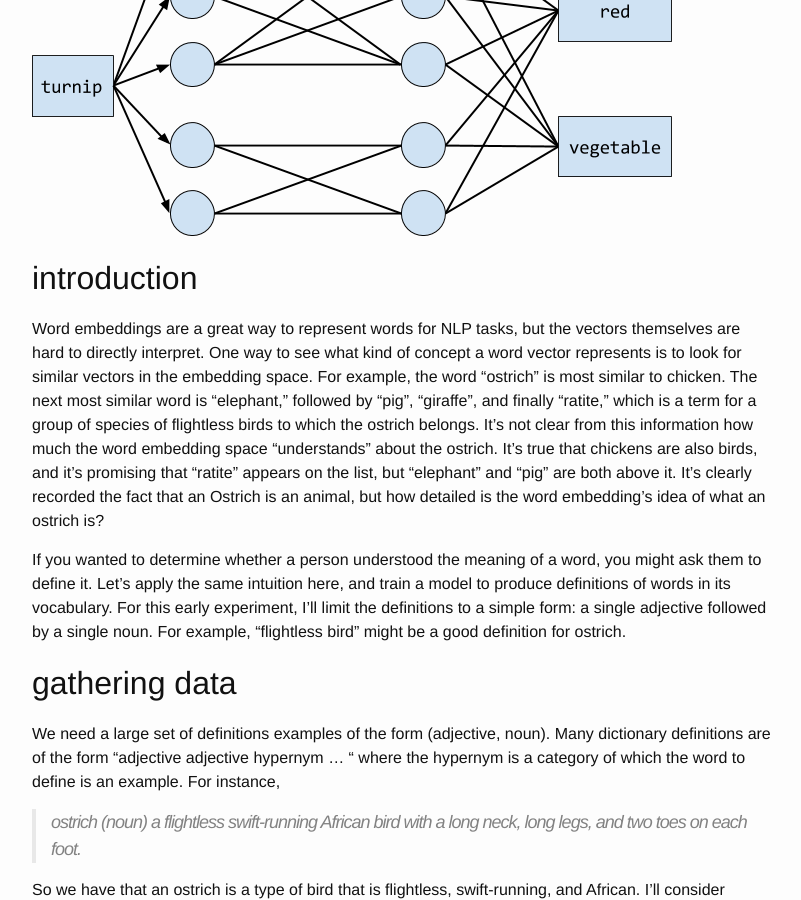
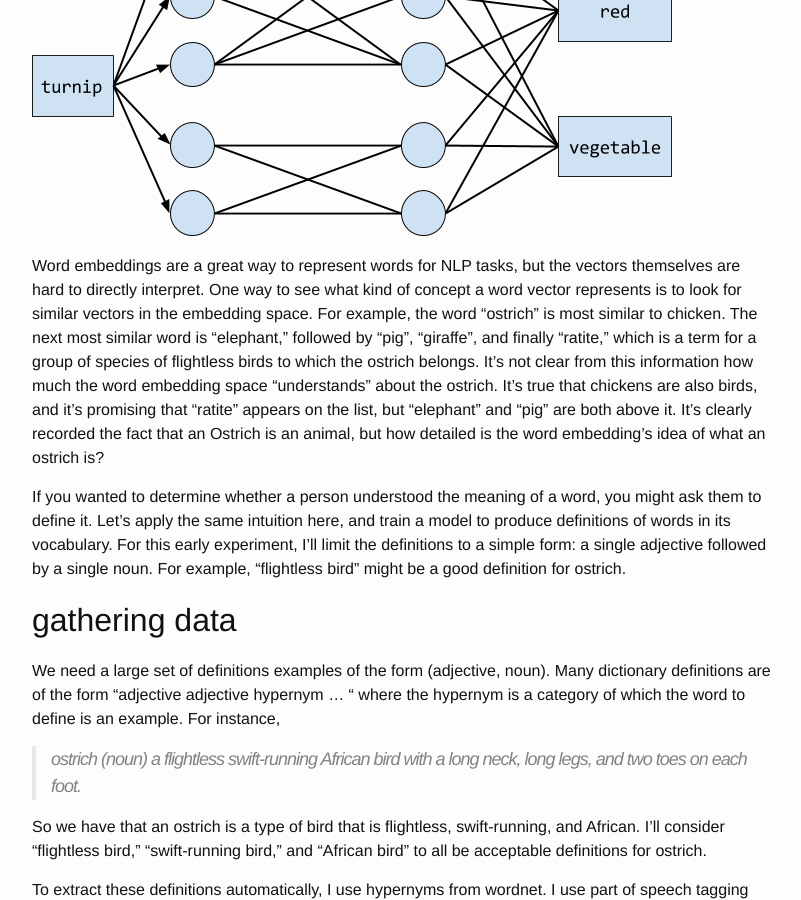
Before and after one commit to IJDykeman/ijdykeman.github.io, a Jekyll site: the page built from _posts/2016-10-29-simple_definitions.markdown, in a window 1280 px wide and 900 px high, scrolled down 344 px. Shown: the whole window, without its empty margins (238-1039 px from the left). Built offline with Jekyll 4.4.1, drawn with Linux system fonts in a browser that asks for light colours; formulas are drawn with MathJax 3.

Commit message:
autocommit of a content change

```diff
--- a/_posts/2016-10-29-simple_definitions.markdown
+++ b/_posts/2016-10-29-simple_definitions.markdown
@@ -7,7 +7,7 @@ categories: ml
 
 ![Simple network diagram]({{ site.url }}/assets/turnip_net.png)
 
-## introduction
+
 
 Word embeddings are a great way to represent words for NLP tasks, but the vectors themselves are hard to directly interpret.  One way to see what kind of concept a word vector represents is to look for similar vectors in the embedding space.   For example, the word “ostrich” is most similar to chicken.  The next most similar word is “elephant,” followed by “pig”, “giraffe”, and finally “ratite,” which is a term for a group of species of flightless birds to which the ostrich belongs.  It’s not clear from this information how much the word embedding space “understands” about the ostrich.  It’s true that chickens are also birds, and it’s promising that “ratite” appears on the list, but “elephant” and “pig” are both above it.  It’s clearly recorded the fact that an Ostrich is an animal, but how detailed is the word embedding’s idea of what an ostrich is?
 
```
